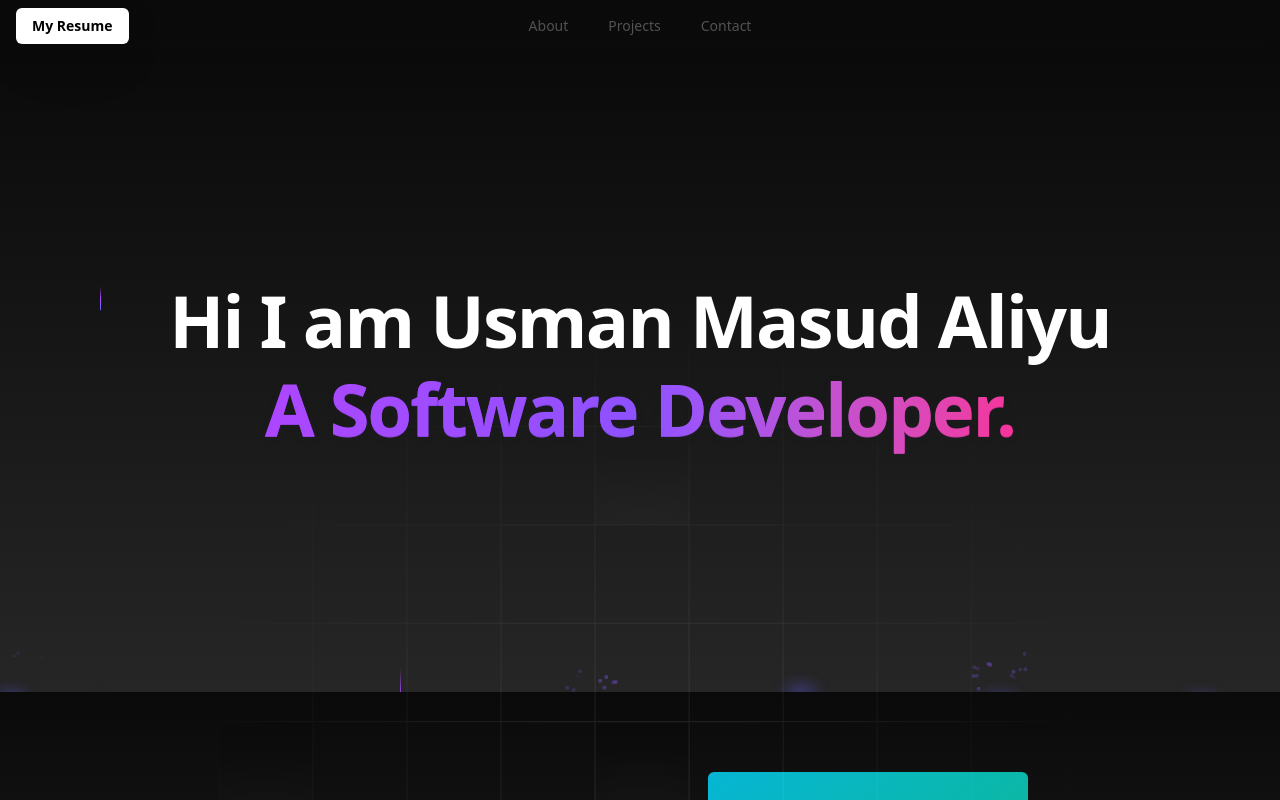
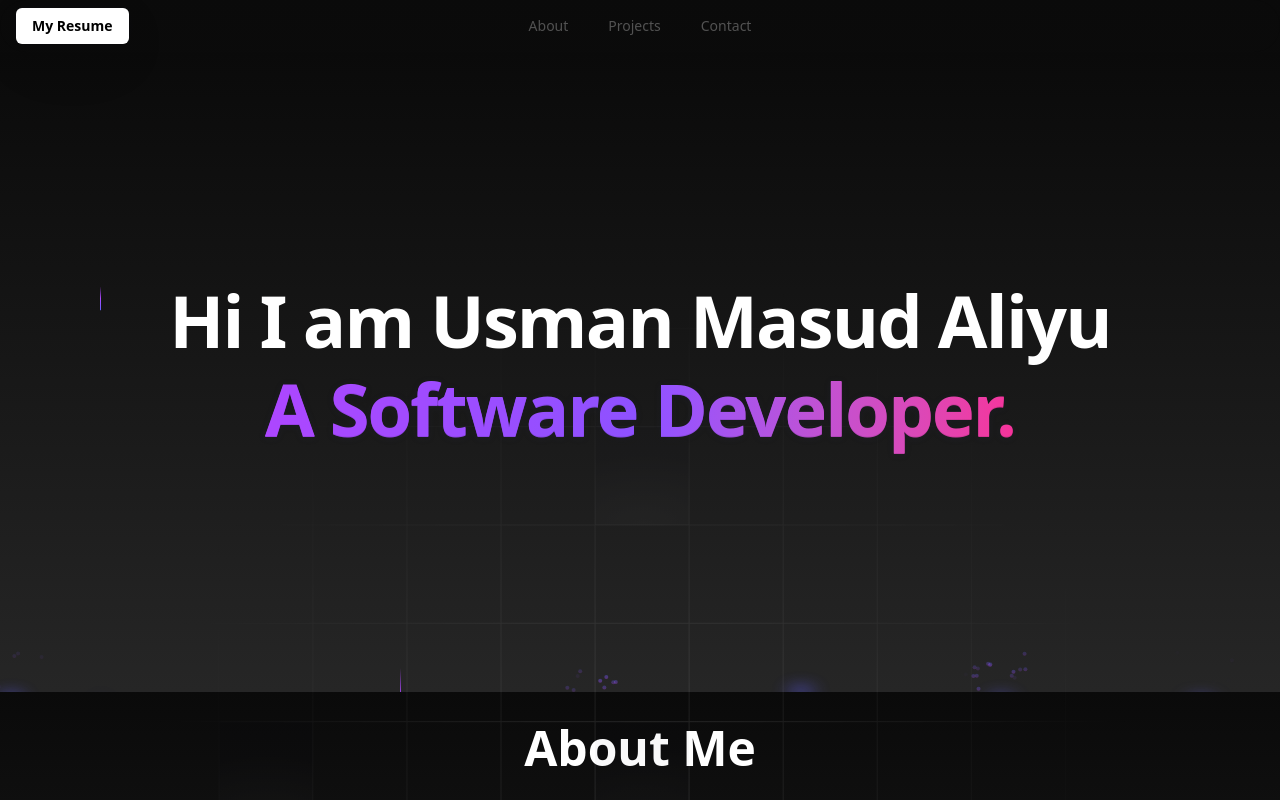
Before and after one commit to usmanmasud/latest-portfolio, a Next.js app: page / in a window 1280 px wide. Shown: the top 800 px of the page. Built offline with nearby package versions, Linux system fonts and the light colour scheme.

Commit message:
update about me

```diff
--- a/app/components/About.tsx
+++ b/app/components/About.tsx
@@ -50,6 +50,7 @@ export function StickyScrollRevealDemo() {
       id="about"
       className="w-full bg-gradient-to-b  from-neutral-950 to-neutral-800"
     >
+      <p className="heading p-8">About Me</p>
       <StickyScroll content={content} />
     </div>
   );
```
